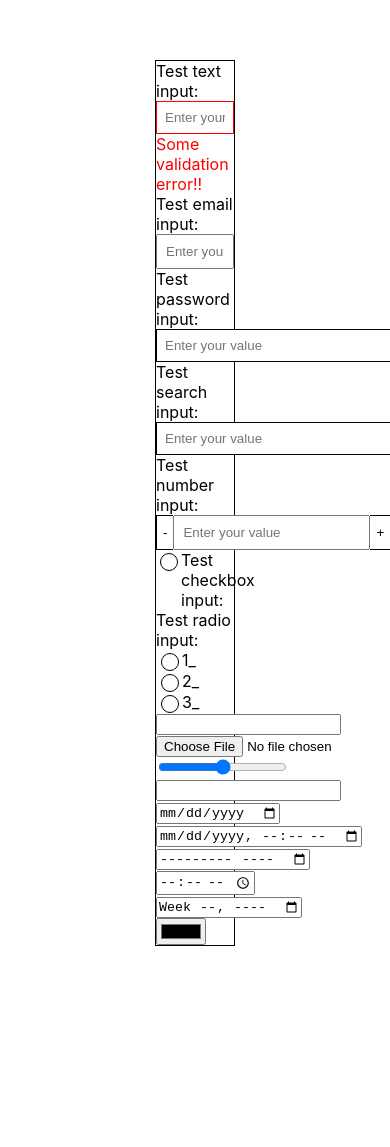
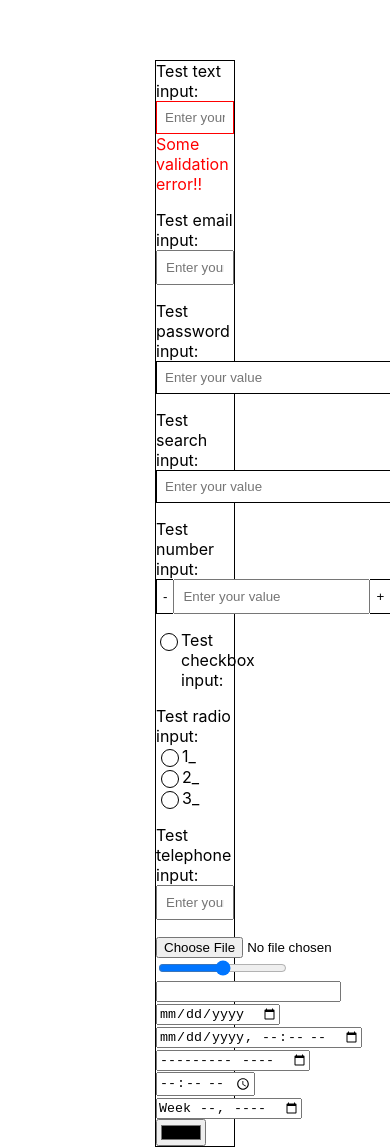
Before and after one commit to DimitarGrozev5/nexgen-exam-task, a React (Create React App) app: page / in a window 390 px wide. Shown: the part 109-1256 px from the top of the page. Before the commit the page ends 1055 px from the top, so only its background shows below. Built offline with nearby package versions, Linux system fonts and the light colour scheme.

Commit message:
Telephone Input COmponent

```diff
--- a/src/App.css
+++ b/src/App.css
@@ -3,4 +3,8 @@
   margin: auto;
   margin-top: 20vh;
   border: 1px solid black;
+
+  display: flex;
+  flex-direction: column;
+  gap: 1rem;
 }
--- a/src/App.js
+++ b/src/App.js
@@ -8,6 +8,7 @@ import SearchInput from "./components/SearchInput";
 import NumberInput from "./components/NumberInput";
 import CheckboxInput from "./components/CheckboxInput";
 import RadioInput from "./components/RadioInput";
+import TelInput from "./components/TelInput";
 
 function App() {
   const [val, setVal] = useState("");
@@ -82,8 +83,16 @@ function App() {
           onChange={valHandler}
         />
       </div>
+      <div>
+        <TelInput
+          label="Test telephone input:"
+          error=""
+          placeholder="Enter your value"
+          value={val}
+          onChange={valHandler}
+        />
+      </div>
       <form>
-        <input type="tel" />
         <input type="file" />
         <input type="range" />
         <input type="url" />
--- /dev/null
+++ b/src/components/TelInput/index.jsx
@@ -0,0 +1,33 @@
+import { useState } from "react";
+import Label from "../Label";
+
+function TelInput({
+  label,
+  error,
+
+  placeholder,
+  maxLength,
+  minLength,
+  readOnly,
+
+  value,
+  onChange,
+}) {
+  const changeHandler = (event) => onChange(event.target.value);
+
+  return (
+    <Label label={label} error={error}>
+      <input
+        value={value}
+        onChange={changeHandler}
+        type="tel"
+        placeholder={placeholder}
+        maxLength={maxLength}
+        minLength={minLength}
+        readOnly={readOnly}
+      />
+    </Label>
+  );
+}
+
+export default TelInput;
```
